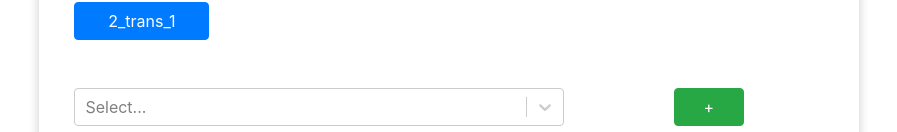
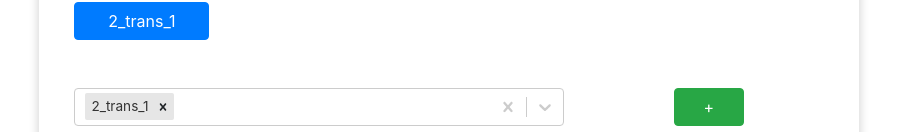
Before and after one commit to annbeg/HackAtomApp, a React (Create React App) app: page / in a window 1280 px wide. Shown: the part 820-952 px from the top of the page, without its empty margins (191-1088 px from the left). Built offline with nearby package versions, Linux system fonts and the light colour scheme; no server answers.

Commit message:
fix 2_trans_1

```diff
--- a/src/App.js
+++ b/src/App.js
@@ -322,7 +322,7 @@ const optionsStackOverflow = {
         <div style={{height: '2rem'}}></div>
         <Row>
         <Col lg={8}>
-          <Selecter style = {{maxHeight: '10rem'}} value={activeChosenTranformators} data={transformatorsIds} onChange = {onTransformatorChoose}></Selecter>
+          <Selecter style = {{maxHeight: '10rem'}} active={{value: '2_trans_1',label: '2_trans_1'}} data={transformatorsIds} onChange = {onTransformatorChoose}></Selecter>
         </Col>
         <Col lg = {4}>
           <Button variant="success" style={{width: '70px'}} onClick = {() => addTransformators()}>+</Button>
```
